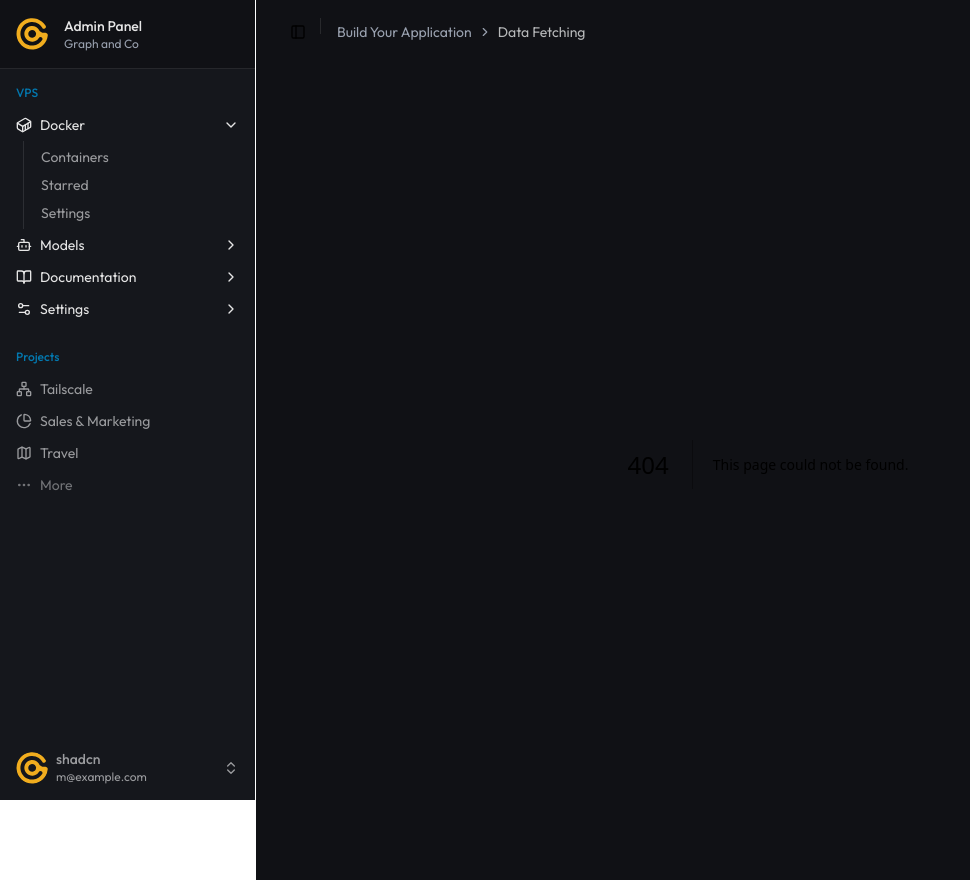
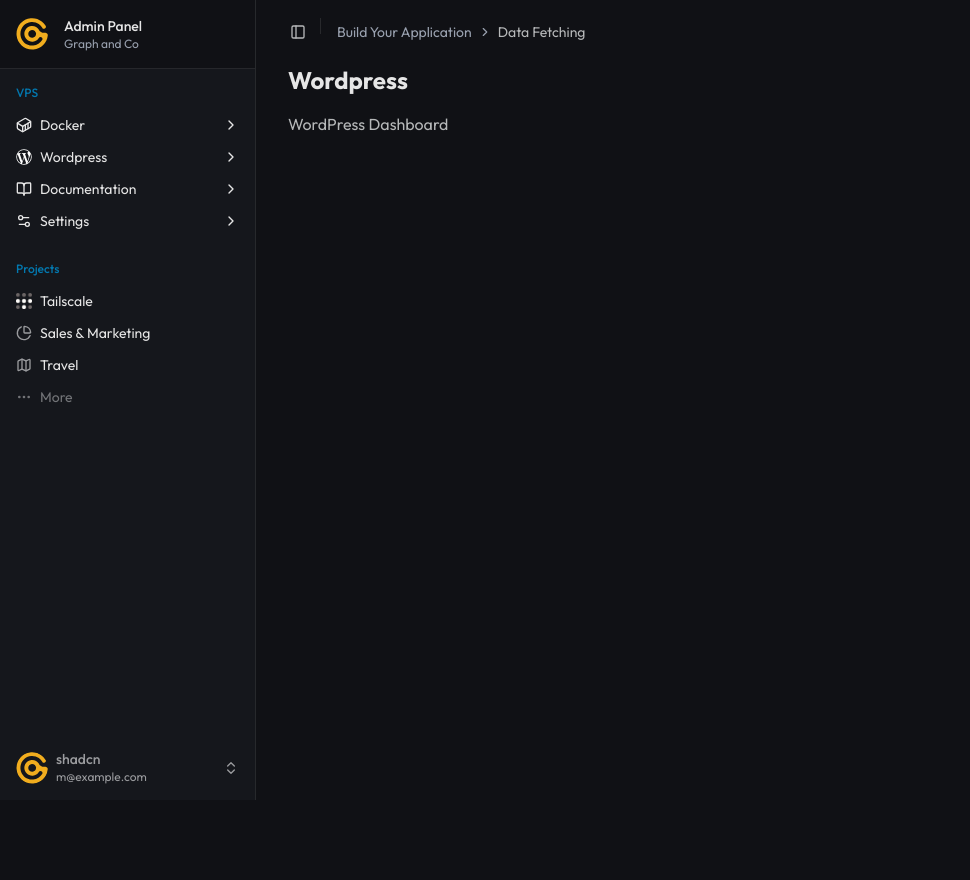
Before and after one commit to Graphandco/admin-panel, a Next.js app: page /wordpress/dashboard in a window 1280 px wide. Before the commit this address had no page. Shown: the whole page, without its empty margins (0-970 px from the left). After the commit the page ends 800 px from the top, so only its background shows below. Built offline with nearby package versions, Linux system fonts and the light colour scheme.

Commit message:
Add icons and wordpress page

```diff
--- /dev/null
+++ b/app/wordpress/dashboard/page.jsx
@@ -0,0 +1,3 @@
+export default function WordPressDashboardPage() {
+   return <div>WordPress Dashboard</div>;
+}
--- /dev/null
+++ b/app/wordpress/layout.js
@@ -0,0 +1,27 @@
+export const metadata = {
+   title: "Wordpress Panel - Graph & Co",
+   description: "Panneau d'administration de Wordpress de Graph & Co",
+   openGraph: {
+      title: "Wordpress Panel - Graph & Co",
+      description: "Panneau d'administration de Wordpress de Graph & Co",
+      url: "https://admin.graphandco.com",
+      images: [
+         {
+            url: "https://graphandco.com/og-image.jpg",
+            width: 1200,
+            height: 630,
+            alt: "Graph & Co - accueil",
+         },
+      ],
+      type: "website",
+   },
+};
+
+export default function Layout({ children }) {
+   return (
+      <div>
+         <h1 className="text-2xl font-bold mb-4 text-white">Wordpress</h1>
+         {children}
+      </div>
+   );
+}
--- a/components/app-sidebar.jsx
+++ b/components/app-sidebar.jsx
@@ -1,33 +1,53 @@
-"use client"
+"use client";
 
-import * as React from "react"
+import * as React from "react";
 import {
-  AudioWaveform,
    BookOpen,
-  Bot,
-  Command,
-  Frame,
-  GalleryVerticalEnd,
    Map,
    PieChart,
    Settings2,
    Container,
    Network,
-} from "lucide-react"
+} from "lucide-react";
 // import { SiTailscale } from "react-icons/si";
 
-import { NavMain } from "@/components/nav-main"
-import { NavProjects } from "@/components/nav-projects"
-import { NavUser } from "@/components/nav-user"
+import { NavMain } from "@/components/nav-main";
+import { NavProjects } from "@/components/nav-projects";
+import { NavUser } from "@/components/nav-user";
 import {
    Sidebar,
    SidebarContent,
    SidebarFooter,
    SidebarHeader,
    SidebarRail,
-} from "@/components/ui/sidebar"
-import Image from "next/image"
-import Link from "next/link"
+} from "@/components/ui/sidebar";
+import Image from "next/image";
+import Link from "next/link";
+
+function WordPressIcon(props) {
+   return (
+      <Image
+         src="/wordpress.svg"
+         alt="WordPress"
+         width={16}
+         height={16}
+         {...props}
+      />
+   );
+}
+
+function TailscaleIcon(props) {
+   return (
+      <Image
+         src="/tailscale.png"
+         alt="Tailscale"
+         className="fill-white"
+         width={16}
+         height={16}
+         {...props}
+      />
+   );
+}
 
 // This is sample data.
 const data = {
@@ -42,7 +62,7 @@
          title: "Docker",
          url: "#",
          icon: Container,
-      isActive: true,
+         // isActive: true,
          items: [
             {
                title: "Containers",
@@ -59,21 +79,17 @@
          ],
       },
       {
-      title: "Models",
+         title: "Wordpress",
          url: "#",
-      icon: Bot,
+         icon: WordPressIcon,
          items: [
             {
-          title: "Genesis",
-          url: "#",
+               title: "Tableau de bord",
+               url: "/wordpress/dashboard",
             },
             {
-          title: "Explorer",
-          url: "#",
-        },
-        {
-          title: "Quantum",
-          url: "#",
+               title: "Extensions",
+               url: "/wordpress/plugins",
             },
          ],
       },
@@ -128,7 +144,7 @@
       {
          name: "Tailscale",
          url: "/tailscale",
-      icon: Network,
+         icon: TailscaleIcon,
       },
       {
          name: "Sales & Marketing",
@@ -141,17 +157,26 @@
          icon: Map,
       },
    ],
-}
+};
 
 export function AppSidebar({ ...props }) {
    return (
       <Sidebar collapsible="icon" {...props}>
          <SidebarHeader>
             <Link href="/" className="flex items-center px-2 gap-4">
-          <Image src="/logo.svg" alt="Graph and Co" width={32} height={32} />
+               <Image
+                  src="/logo.svg"
+                  alt="Graph and Co"
+                  width={32}
+                  height={32}
+               />
                <div className="grid flex-1 leading-tight">
-              <span className="truncate text-sm font-medium text-white">Admin Panel</span>
-              <span className="truncate text-xs text-muted-foreground">Graph and Co</span>
+                  <span className="truncate text-sm font-medium text-white">
+                     Admin Panel
+                  </span>
+                  <span className="truncate text-xs text-muted-foreground">
+                     Graph and Co
+                  </span>
                </div>
             </Link>
          </SidebarHeader>
@@ -164,5 +189,5 @@
          </SidebarFooter>
          <SidebarRail />
       </Sidebar>
-  )
+   );
 }
--- a/components/nav-projects.jsx
+++ b/components/nav-projects.jsx
@@ -1,11 +1,6 @@
-"use client"
+"use client";
 
-import {
-  Folder,
-  Forward,
-  MoreHorizontal,
-  Trash2,
-} from "lucide-react"
+import { Folder, Forward, MoreHorizontal, Trash2 } from "lucide-react";
 
 import {
    DropdownMenu,
@@ -13,7 +8,7 @@
    DropdownMenuItem,
    DropdownMenuSeparator,
    DropdownMenuTrigger,
-} from "@/components/ui/dropdown-menu"
+} from "@/components/ui/dropdown-menu";
 import {
    SidebarGroup,
    SidebarGroupLabel,
@@ -22,12 +17,10 @@
    SidebarMenuButton,
    SidebarMenuItem,
    useSidebar,
-} from "@/components/ui/sidebar"
+} from "@/components/ui/sidebar";
 
-export function NavProjects({
-  projects,
-}) {
-  const { isMobile } = useSidebar()
+export function NavProjects({ projects }) {
+   const { isMobile } = useSidebar();
 
    return (
       <SidebarGroup className="group-data-[collapsible=icon]:hidden">
@@ -37,7 +30,7 @@
                <SidebarMenuItem key={item.name}>
                   <SidebarMenuButton render={<a href={item.url} />}>
                      <item.icon />
-              <span>{item.name}</span>
+                     <span className="text-white">{item.name}</span>
                   </SidebarMenuButton>
                   <DropdownMenu>
                      <DropdownMenuTrigger
@@ -76,5 +69,5 @@
             </SidebarMenuItem>
          </SidebarMenu>
       </SidebarGroup>
-  )
+   );
 }
```
Also changed, not shown: public/tailscale.png (added), public/wordpress.svg (added). Lines whose indentation alone changed are shown as unchanged.
